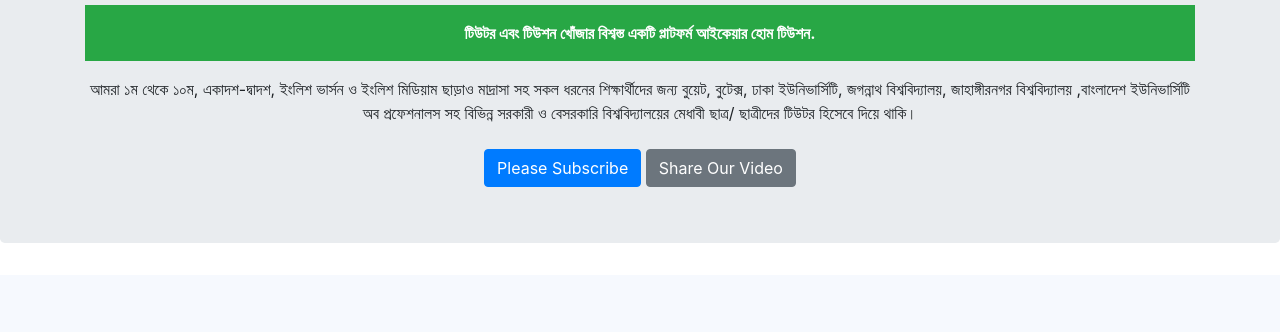
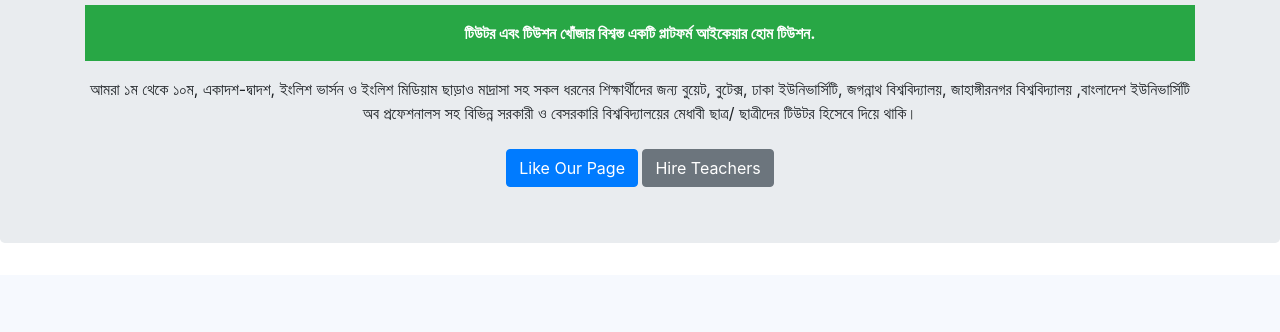
Before and after one commit to parvezsohel/IcareHome, a plain HTML site: page index.html in a window 1280 px wide. Shown: the part 208-540 px from the top of the page. Drawn offline with nearby package versions, Linux system fonts and the light colour scheme.

Commit message:
Update index.html

```diff
--- a/index.html
+++ b/index.html
@@ -67,8 +67,8 @@
       <p>আমরা ১ম থেকে ১০ম, একাদশ-দ্বাদশ, ইংলিশ ভার্সন ও ইংলিশ মিডিয়াম ছাড়াও মাদ্রাসা সহ সকল ধরনের শিক্ষার্থীদের জন্য
         বুয়েট, বুটেক্স, ঢাকা ইউনিভার্সিটি, জগন্নাথ বিশ্ববিদ্যালয়, জাহাঙ্গীরনগর বিশ্ববিদ্যালয় ,বাংলাদেশ ইউনিভার্সিটি অব
         প্রফেশনালস সহ বিভিন্ন সরকারী ও বেসরকারি বিশ্ববিদ্যালয়ের মেধাবী ছাত্র/ ছাত্রীদের টিউটর হিসেবে দিয়ে থাকি।</p>
-      <a href="#" class="btn btn-primary my-2">Please Subscribe</a>
-      <a href="#" class="btn btn-secondary my-2">Share Our Video</a>
+      <a href="#" class="btn btn-primary my-2">Like Our Page</a>
+      <a href="#" class="btn btn-secondary my-2">Hire Teachers</a>
     </div>
   </section>
   <!--Jubbotron End-->
```
